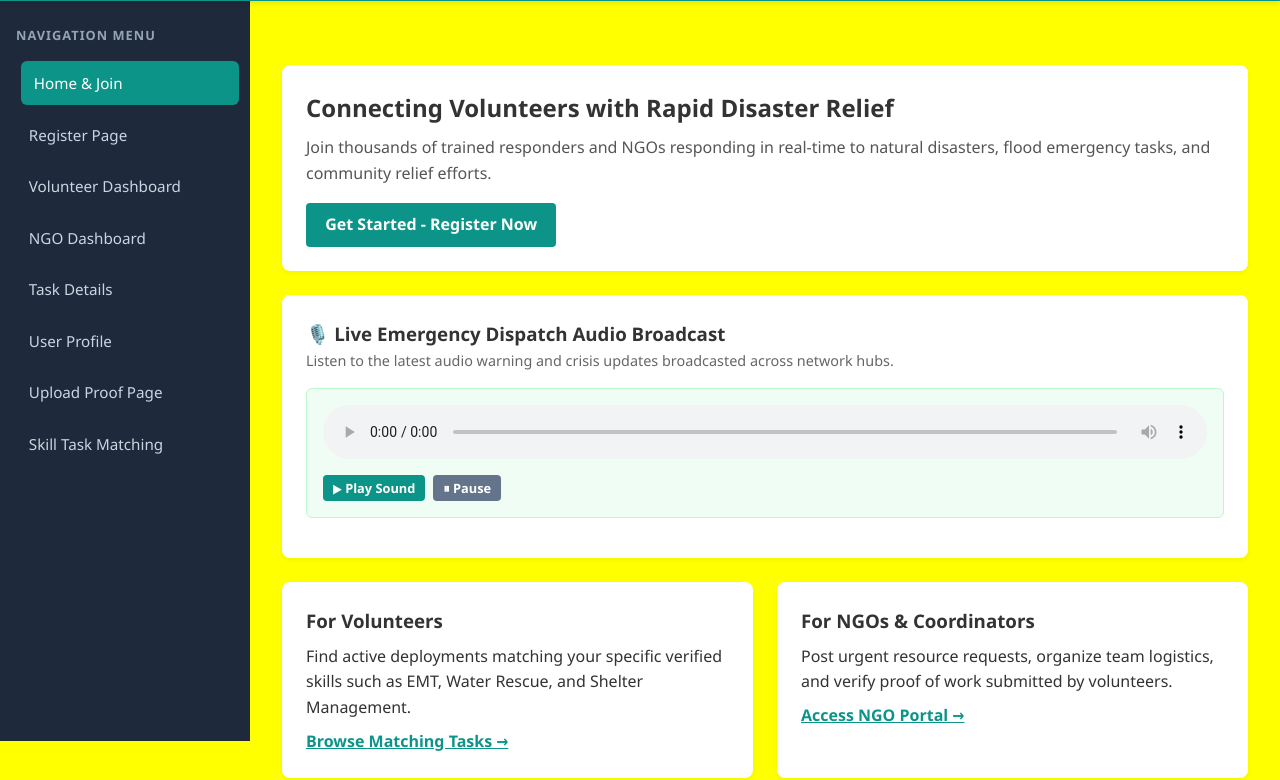
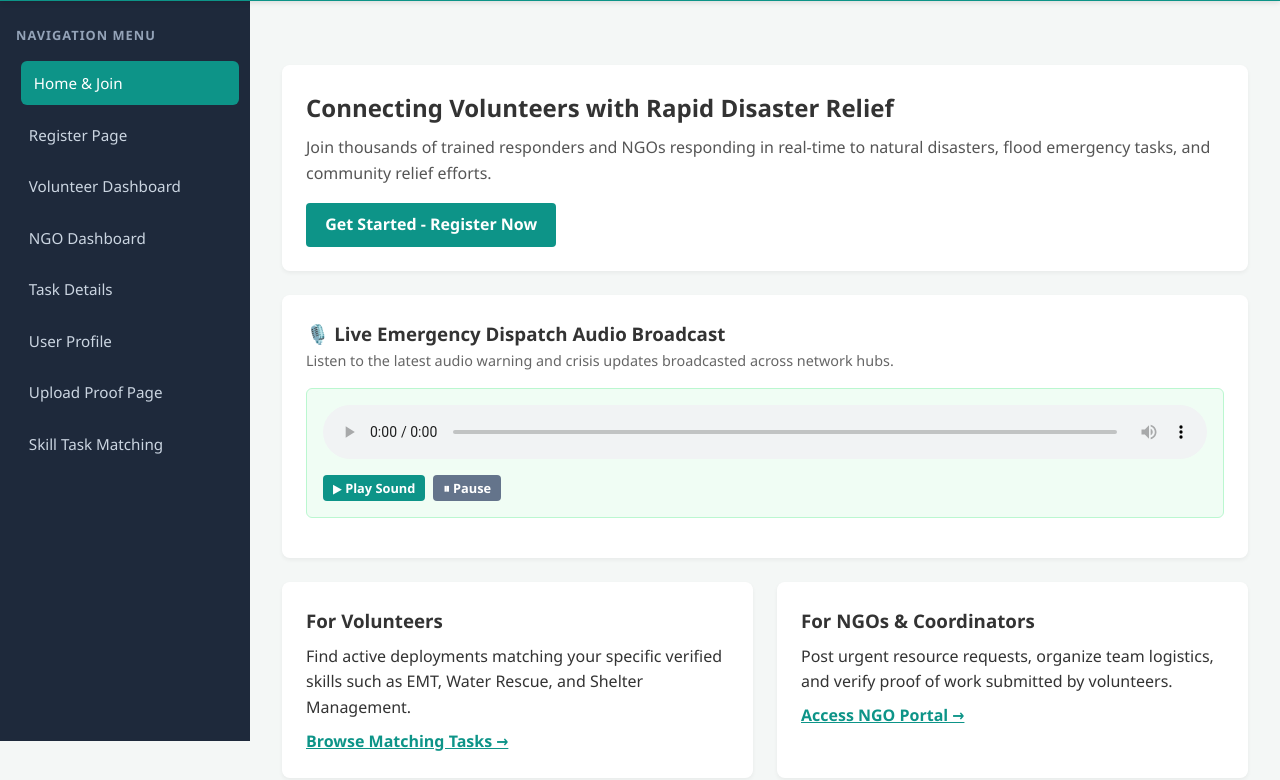
Before and after one commit to kaviyav-cpu/Disaster-Volunteering-Network, a plain HTML site: page home.html in a window 1280 px wide. Shown: the part 59-839 px from the top of the page. Drawn offline with nearby package versions, Linux system fonts and the light colour scheme.

Commit message:
Update style.css

```diff
--- a/style.css
+++ b/style.css
@@ -610,9 +610,7 @@ footer {
 
   animation: footerAppear 0.8s ease;
 }
-body {
-    background-color: yellow !important;
-}
+
 
 @keyframes footerAppear {
   from {
```
